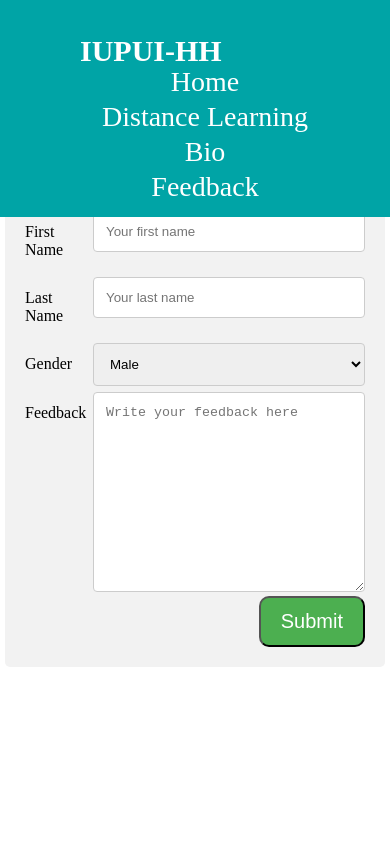
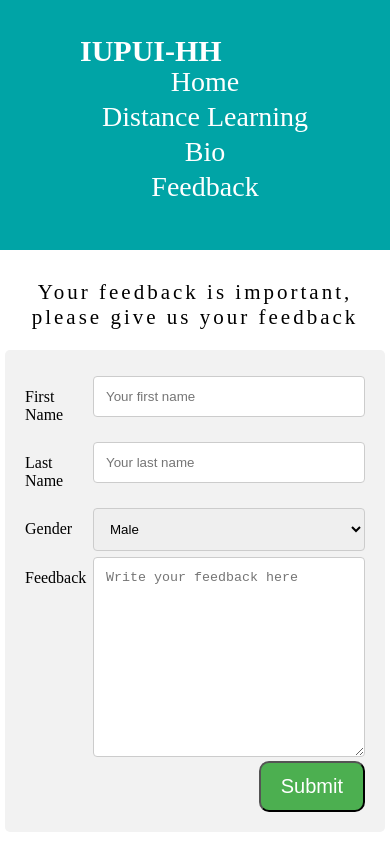
Before and after one commit to HH-IUPUI/group4, a plain HTML site: page feedback.html in a window 390 px wide. Shown: the top 844 px of the page. Drawn offline with Linux system fonts and the light colour scheme.

Commit message:
Some responsive issues fixed, added little white space to feedback

```diff
--- a/styles/bio.css
+++ b/styles/bio.css
@@ -138,6 +138,11 @@
 /*------media queries---------*/
 @media screen and (max-width: 800px) {
 
+    header{
+        position: relative;
+        height: 150px;
+    }
+
     .main_nav {
         display: grid;
         grid-template-columns: 1fr, repeat(3, 1fr);
@@ -145,6 +150,10 @@
         justify-items: center;
         white-space: nowrap;
         padding-left: 80px;
+    }
+
+    main section{
+        margin-top: 0px;
     }
 
     .fullwidth{
@@ -166,6 +175,10 @@
 
 @media screen and (max-width: 600px) {
 
+    header{
+        height: 250px;
+    }
+
     .main_nav {
         display: block;
     }
--- a/styles/feedback.css
+++ b/styles/feedback.css
@@ -61,13 +61,14 @@
  /*------------Styles for main-----------*/
  main {
      min-height: 100%;
-     margin-top: 130px;
+     margin-top: 150px;
  }
 
  #form_description {
      text-align: center;
     font-size: 21px;
     letter-spacing: 3px;
+    margin-bottom: 20px;
  }
  input[type=text], select, textarea {
      width: 100%;
@@ -166,6 +167,20 @@
 /* media queries styles */
 @media screen and (max-width: 800px) {
 
+    header {
+        position: relative;
+        height: 200px;
+        width: 100%;
+    }
+
+    #form_description{
+        margin-top: 30px;
+    }
+
+    main{
+        margin-top: 0;
+    }
+
     .main_nav {
         display: grid;
         grid-template-columns: 1fr, repeat(3, 1fr);
@@ -191,6 +206,10 @@
 }
 @media screen and (max-width: 600px) {
 
+    header{
+        height: 250px;
+    }
+
     .main_nav {
         display: block;
     }
--- a/styles/mystyles.css
+++ b/styles/mystyles.css
@@ -179,7 +179,7 @@
 
     header {
         position: relative;
-        height: 150px;
+        height: 200px;
         width: 100%;
     }
 
@@ -220,7 +220,7 @@
 @media screen and (max-width: 600px) {
 
     header {
-        height: 200px;
+        height: 250px;
         width: 100%;
     }
 
```
